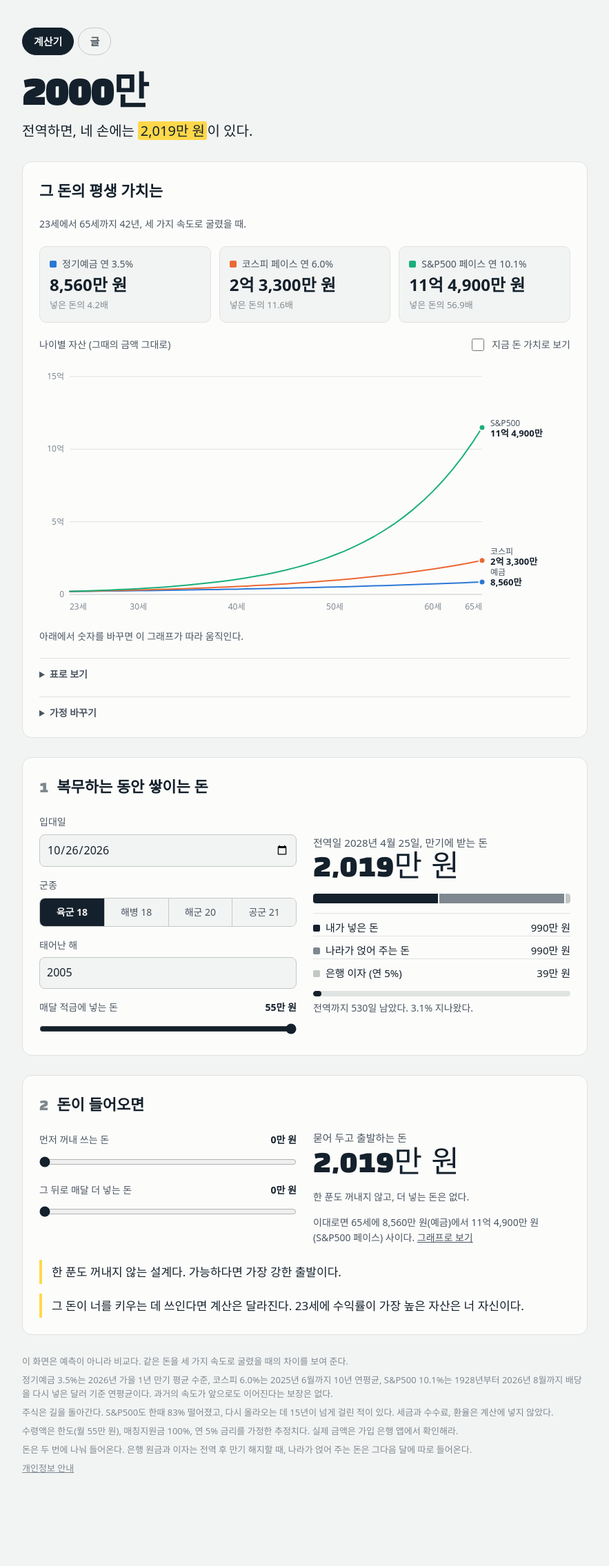
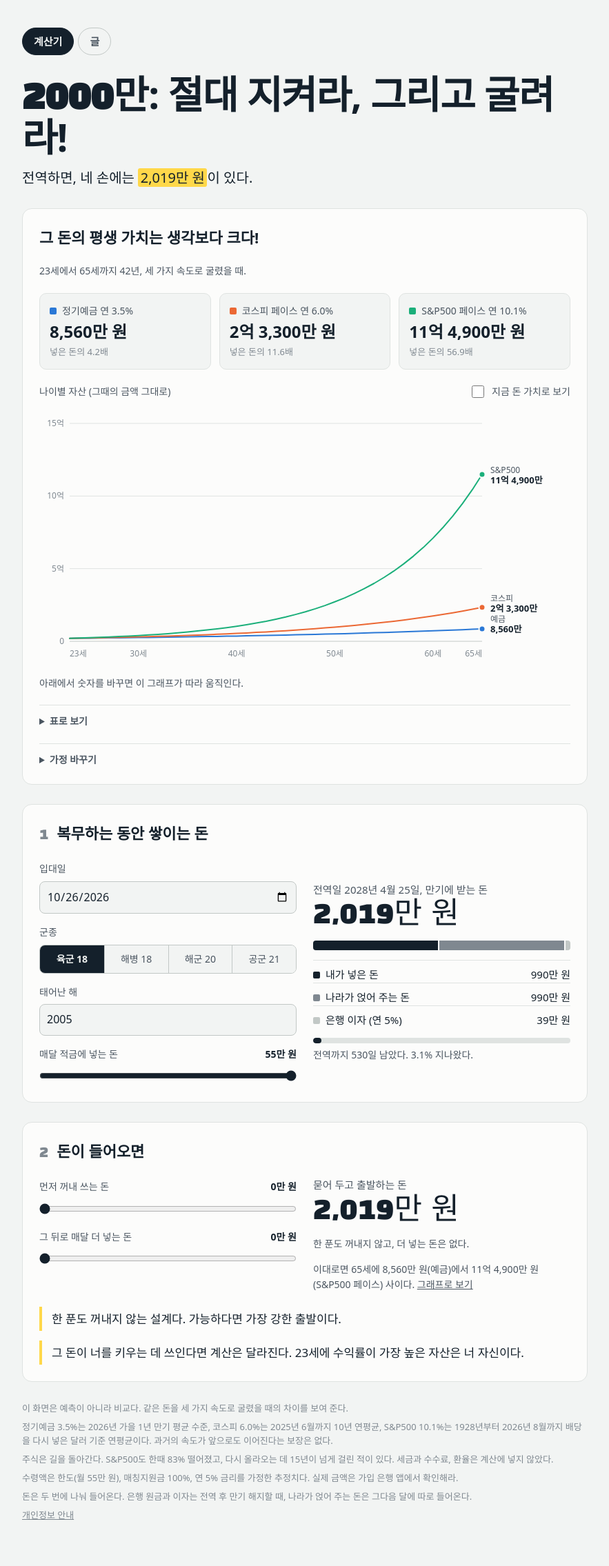
Before and after one commit to sephkwon/2000man, a Jekyll site: the page index.html, which Jekyll copies as it is, in a window 1280 px wide. Shown: the whole page at 69% size, without its empty margins (198-1081 px from the left). Built offline with Jekyll 4.4.1, drawn with Linux system fonts in a browser that asks for light colours; some web fonts are replaced; before the commit the page ends 2203 px from its top, so only the background shows below that.

Commit message:
Update index.html

```diff
--- a/index.html
+++ b/index.html
@@ -9,7 +9,7 @@
 <script>window.dataLayer=window.dataLayer||[];function gtag(){dataLayer.push(arguments);}gtag('js',new Date());gtag('config','G-NKD83093FD');</script>
 <link rel="preconnect" href="https://fonts.googleapis.com">
 <link rel="preconnect" href="https://fonts.gstatic.com" crossorigin>
-<link href="https://fonts.googleapis.com/css2?family=Black+Han+Sans&family=IBM+Plex+Sans+KR:wght@400;500;600&display=swap" rel="stylesheet">
+<link href="https://fonts.googleapis.com/css2?family=Black+Han+Sans&family=IBM+Plex+Sans+KR:wght@400;500;600;700&display=swap" rel="stylesheet">
 <style>
 /* layout: one narrow column. lifetime-value chart first, then two numbered steps (복무 → 돈이 들어오면), each step = controls left / result right, stacking on phones */
 :root{
@@ -42,6 +42,7 @@ body{background:var(--paper);color:var(--ink);font-family:var(--font-body);font-
 .nav a[aria-current=page]{background:var(--ink);color:var(--paper);border-color:var(--ink)}
 header{display:flex;flex-direction:column;gap:10px}
 .brand{font-family:var(--font-display);font-size:56px;line-height:1;letter-spacing:-0.01em;margin:0}
+.brand .tag{font-family:var(--font-body);font-weight:700;letter-spacing:-0.02em}
 .lede{font-size:20px;font-weight:500;margin:0;text-wrap:balance}
 .sub{color:var(--ink-2);margin:0;max-width:34em}
 mark{background:var(--mark);color:var(--mark-ink);padding:0 .18em;border-radius:3px}
@@ -114,12 +115,12 @@ footer p{margin:0}
 <nav class="nav" aria-label="주 메뉴"><a href="index.html" aria-current="page">계산기</a><a href="posts/index.html">글</a></nav>
 
 <header>
-  <h1 class="brand">2000만</h1>
+  <h1 class="brand">2000만<span class="tag">: 절대 지켜라, 그리고 굴려라!</span></h1>
   <p class="lede">전역하면, 네 손에는 <mark id="hdAmt">2천만 원</mark>이 있다.</p>
 </header>
 
 <section aria-labelledby="h3" id="value">
-  <div class="step"><h2 id="h3">그 돈의 평생 가치는</h2></div>
+  <div class="step"><h2 id="h3">그 돈의 평생 가치는 생각보다 크다!</h2></div>
   <p class="note" id="h3t"></p>
   <div class="tiles" id="tiles"></div>
   <div class="toolbar">
```
